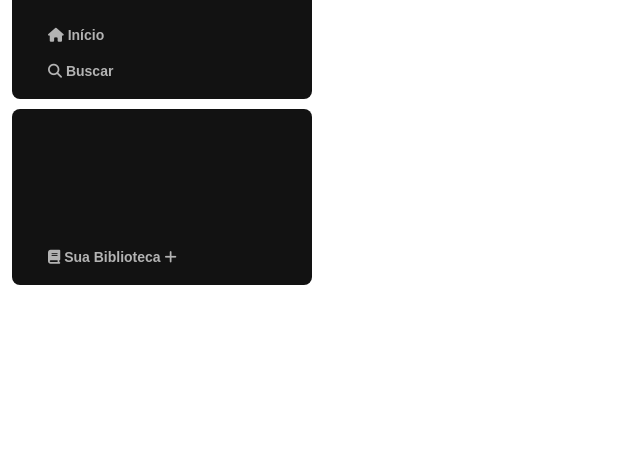
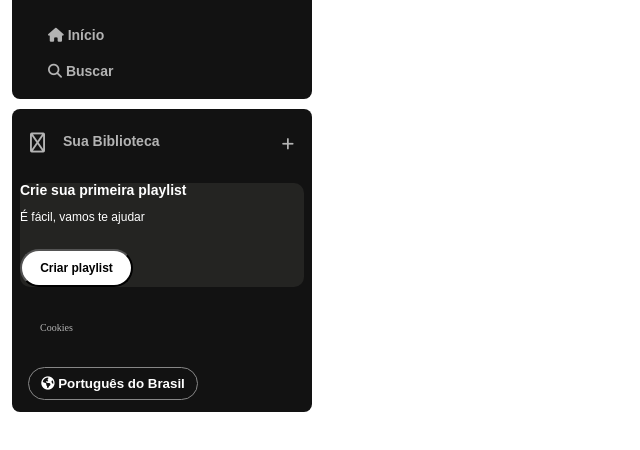
Before and after one commit to KevinAraujo22/Spotify-2-Projeto-Alura-, a plain HTML site: page index.html in a window 1280 px wide. Shown: the part 58-508 px from the top of the page, without its empty margins (0-640 px from the left). Drawn offline with Linux system fonts and the light colour scheme.

Commit message:
segunda aula

```diff
--- a/index.html
+++ b/index.html
@@ -19,7 +19,6 @@
                     <img src="./assets/icons/logo-spotify.png" alt="logo do spotify"/>
             </a>
             </div>
-            <div>
                 <ul>
                     <li>
                         <a href="">
@@ -36,24 +35,39 @@
                         </a>
                     </li>
                 </ul>
+        </nav>
+
+        <div class="library">
+            <div class="library_content">
+                <button class="library_button">
+                    <span class="fa fa-book"></span>
+                    <span>Sua Biblioteca</span>
+                </button>
+                <span class="fa fa-plus"></span>
             </div>
-        </nav>
+
+            <section class="section-playlist">
+                <div class="section-playlist_content">
+                    <span class="text title">Crie sua primeira playlist</span>
+                    <span class="text subtitle">É fácil, vamos te ajudar</span>
+                    <button class="section-playlist_button">
+                        <span>Criar playlist</span>
+                    </button>
+                </div>
+            </section>
+            <div class="cookies">
+                <a href="">Cookies</a>
+            </div>
+
+            <div class="languages">
+                <button class="languages_button">
+                    <span class="fa fa-globe"></span>
+                    <span>Português do Brasil</span>
+                </button>
+            </div>
+
         </div>
-        <div class="sidebar2">
-            <nav class="sidebar_navigation2">
-                <div>
-                    <ul>
-                        <li>
-                            <a href="">
-                                <span class="fa fa-book "></span>
-                                <span> Sua Biblioteca</span>
-                                <span class="fa fa-plus"> </span>
+    </div>
 
-                            </a>
-                        </li>
-                    </ul>
-                </div>
-            </nav>
-            </div>
 </body>
 </html>
--- a/styles.css
+++ b/styles.css
@@ -44,42 +44,126 @@
     font-family: "DM Sans", sans-serif;
 }
 
-
-
-
-
-
-.sidebar2{
-    position: relative;
-    top: 155px;
-    left: 0;
-    right: 300px;
-    bottom: 300;
-    padding: 12px;
-    width: 300px;
-    height: 100px;
-
-    }
-
-.sidebar_navigation2{
+.library{
     background-color: #121212;
     border-radius: 8px;
-    padding: 128px 0 0 16px;
+    display: flex;
+    justify-content: space-between;
+    flex-direction: column;
+    padding: 4px 8px;
+    color: #b3b3b3;
+    font-weight: 600;
+    font-size: 14px;
+    margin-top: 10px;
 }
 
-.sidebar2 nav ul{
-    margin-top: 2px;
-    padding: 0px 20px 10px 20px;
+.library .library_content{
+    display: flex;
+    justify-content: space-between;
 }
 
-.sidebar2 nav ul li{
-    padding: 10px 0;
+.library .library_button{
+    margin-right: 10px;
+    color: #b3b3b3;
+    background-color: transparent;
+    border: 0px;
+    font-size: 14px;
+    font-weight: 700;
+    font-family: "DM Sans", sans-serif;
+    text-align: center;
+    text-decoration: none;
+    text-transform: none;
+    padding: 20px 10px;
+    display: flex;
+
 }
 
-.sidebar2 nav ul li a{
+.library .library_button .fa{
+    font-size: 20px;
+    margin-right: 10px;
+    font-weight: 300;
+    padding-right: 8px;
+
+}
+
+.library .library_content .fa-plus{
+    margin: 24px 10px;
+}
+
+.section-playlist{
+    display: flex;
+    align-items: flex-start;
+    justify-content: space-between;
+    gap: 20px;
+    background-color: #242422;
     color: #b3b3b3;
-    text-decoration: none;
     font-weight: 600;
     font-size: 14px;
+    margin: 8px 0px;
+    padding: 16x 20px;
+    border-radius: 10px;
+}
+
+.section-playlist .section-playlist_content{
+    display: flex;
+    flex-direction: column;
+
+}
+.section-playlist_content .text{
+    padding-bottom: 14px;
+    color: #fff;
     font-family: "DM Sans", sans-serif;
 }
+
+.section-playlist_content .title{
+    font-weight: 700;
+}
+
+.section-playlist_content .subtitle{
+    font-weight: 500;
+    font-size: 12px;
+}
+
+.section-playlist_content .section-playlist_button{
+    display: flex;
+    justify-content: center;
+    background-color:#fff ;
+    color: #000;
+    border-radius: 20px;
+    font-size: 12px;
+    font-weight: 700;
+    font-family: "DM Sans", sans-serif;
+    text-decoration: none;
+    text-transform: none;
+    padding: 10px;
+    width: 113px;
+    margin-top: 12px;
+
+}
+
+.sidebar .cookies{
+    margin: 25px 20px;
+}
+
+.sidebar .cookies a{
+    color: #b3b3b3;
+    font-weight: 500;
+    font-size: 10px;
+    text-decoration: none;
+}
+
+.sidebar .cookies a:hover{
+    text-decoration: underline;
+}
+
+.languages .languages_button{
+    background-color: transparent;
+    border: 1px solid #878787;
+    color: #fff;
+    font-weight: bold;
+    cursor: pointer;
+    width:170px;
+    margin: 8px;
+    padding: 8px;
+    border-radius: 20px;
+}
```
